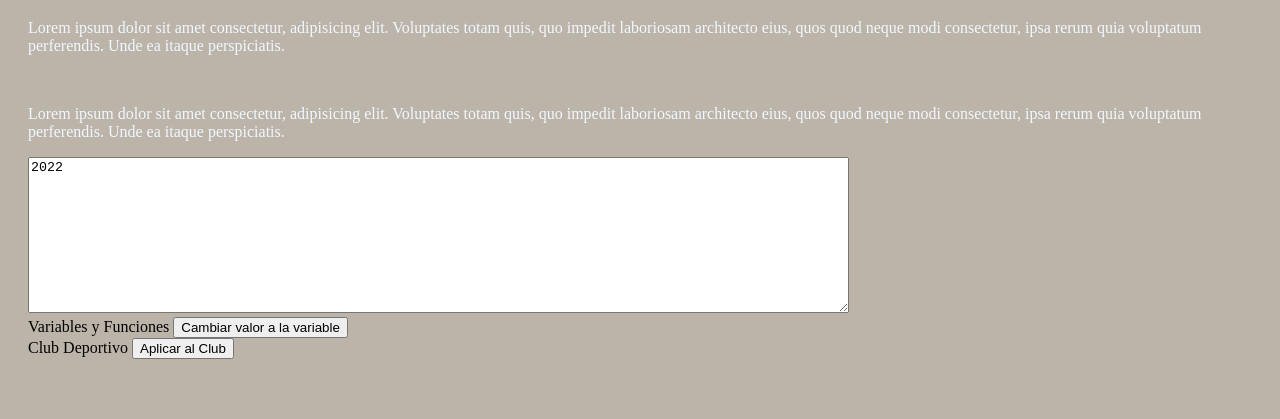
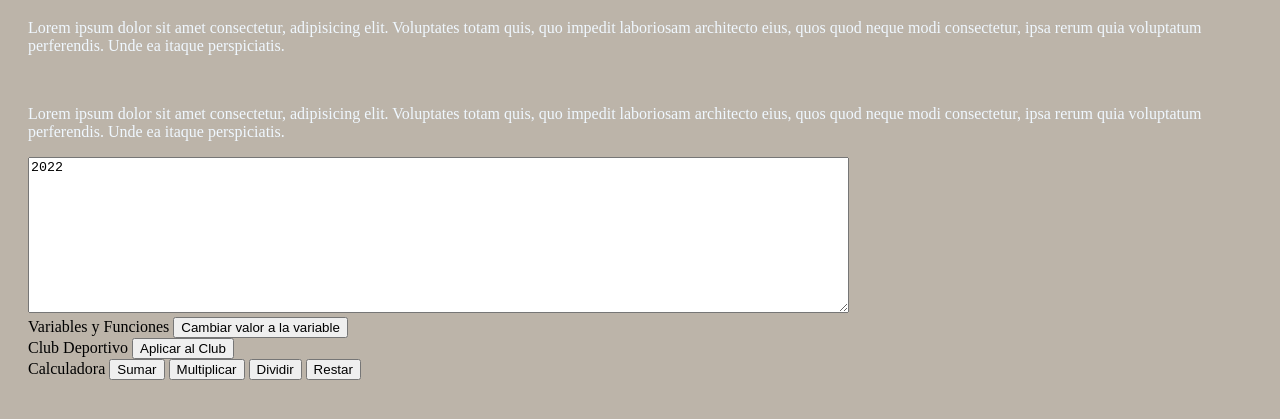
Before and after one commit to FerFerZ1985/LandingPage, a plain HTML site: page index.html in a window 1280 px wide. Shown: the part 61-480 px from the top of the page. Drawn offline with Linux system fonts and the light colour scheme.

Commit message:
ejecutando la calculadora y dandole estilo

```diff
--- a/css/style.css
+++ b/css/style.css
@@ -17,3 +17,9 @@ body {
 .textLorem {
     color: aliceblue;
 }
+
+.alertaValorNegativo {
+    background-color: goldenrod;
+    color: blue;
+    font-size: 30px;
+}
--- a/index.html
+++ b/index.html
@@ -33,6 +33,13 @@
             <label for="">Club Deportivo</label>
             <button onclick="evaluarEdad ()">Aplicar al Club</button>
         </div>
+        <div>
+            <label for="">Calculadora</label>
+            <button onclick="leerValores('+')">Sumar</button>
+            <button onclick="leerValores('*')">Multiplicar</button>
+            <button onclick="leerValores('/')">Dividir</button>
+            <button onclick="leerValores('-')">Restar</button>
+        </div>
     </div>
     <script src="./js/landing.js"></script>
 </body>
--- a/js/landing.js
+++ b/js/landing.js
@@ -61,26 +61,51 @@ function calcularCostoInscripcion() {
 }
 
 function evaluarCategoria() {
-    estatura = parseFloat (prompt('Por favor ingrese su estatura'));
+    estatura = parseFloat(prompt('Por favor ingrese su estatura'));
     if (estatura != 1.68) {
         alert('Lo sentimos para practicar basketball solo se admiten personas con una estatura igual a 1.68');
-    }else{
+    } else {
         alert('Felicidades has sido admitido para ser Basketbolista')
     }
 }
 
 
-function sumar (numero1, numero2){
+function sumar(numero1, numero2) {
     let resultado = numero1 + numero2;
     return resultado;
 }
 
-function multiplicar (x,y) {
+function multiplicar(x, y) {
     let z = x * y;
     return z;
 }
 
-function division (){
+function division(a, b) {
     var c = a / b;
     return c;
 }
+
+
+function leerValores(simbolo) {
+    var a = 0
+    let x = parseFloat(prompt('Por favor ingrese el numero: 1'));
+    let y = parseFloat(prompt('Por favor ingrese el numero: 2'));
+    if (simbolo != '' && (simbolo === '+' || simbolo === '*' || simbolo == "/")) {
+        if (simbolo === '+') {
+            a = sumar(x, y);
+        }
+        if (simbolo === '*') {
+            a = multiplicar(x, y);
+        }
+        if (simbolo === '/') {
+            a = division(x, y);
+        }
+    } else {
+        alert('Lo siento no podemos continuar porque el simbolo no puede estar vacio');
+        return;
+    }
+    tav.innerHTML = a;
+    if (a <= 0) {
+        tav.className += "alertaValorNegativo";
+    }
+}
```
